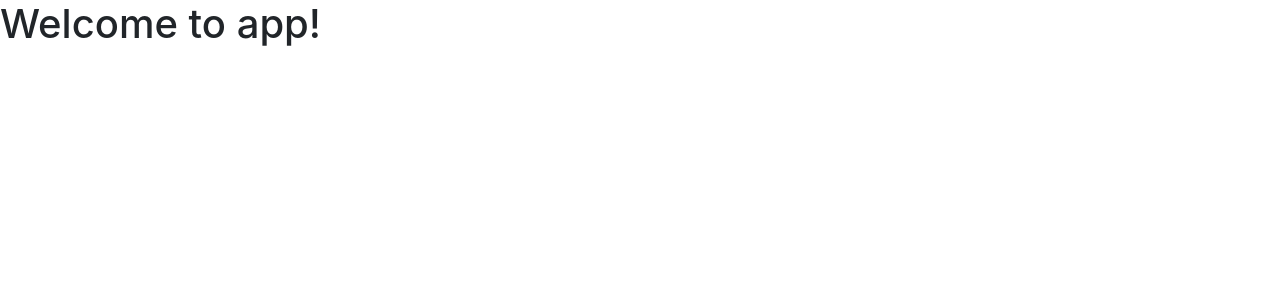
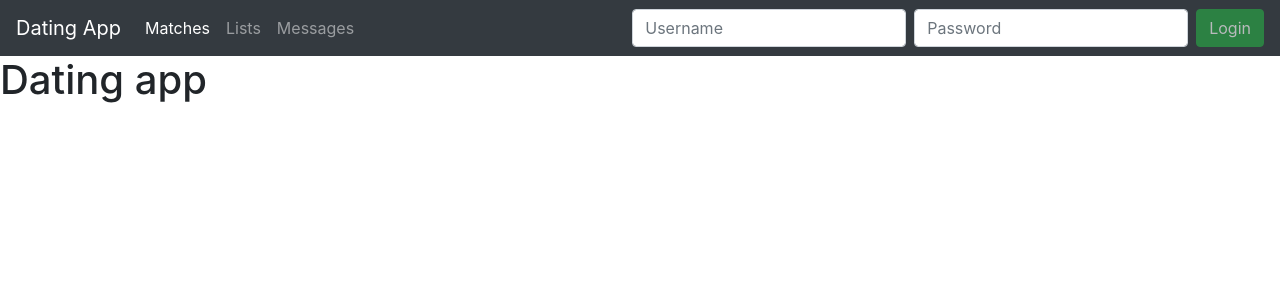
Before and after one commit to p-o-d/DatingApp-SPA, an Angular app: page / in a window 1280 px wide. Shown: the top 300 px of the page. Built offline with nearby package versions, Linux system fonts and the light colour scheme; no server answers.

Commit message:
+ navbar with login form

```diff
--- a/src/app/app.component.html
+++ b/src/app/app.component.html
@@ -1,7 +1,6 @@
 <!--The content below is only a placeholder and can be replaced.-->
-<div>
-  <h1>
-    Welcome to {{ title }}!
-  </h1>
-  <app-value></app-value>
-</div>
+<app-nav></app-nav>
+<h1>
+  Dating app
+</h1>
+<app-value></app-value>
--- /dev/null
+++ b/src/app/nav/nav.component.html
@@ -0,0 +1,20 @@
+<nav class="navbar navbar-expand-md navbar-dark bg-dark">
+  <a class="navbar-brand" href="#">Dating App</a>
+  <ul class="navbar-nav mr-auto">
+    <li class="nav-item active">
+      <a class="nav-link" href="#">Matches</a>
+    </li>
+    <li class="nav-item">
+      <a class="nav-link" href="#">Lists</a>
+    </li>
+    <li class="nav-item">
+      <a class="nav-link" href="#">Messages</a>
+    </li>
+  </ul>
+
+  <form #loginForm="ngForm" class="form-inline my-2 my-lg-0" (ngSubmit)="login()">
+    <input class="form-control mr-sm-2" type="text" name="username" placeholder="Username" required [(ngModel)]="model.username">
+    <input class="form-control mr-sm-2" type="password" name="pasword" placeholder="Password" required [(ngModel)]="model.password">
+    <button [disabled]="!loginForm.valid" class="btn btn-success my-2 my-sm-0" type="submit">Login</button>
+  </form>
+</nav>
--- /dev/null
+++ b/src/app/nav/nav.component.ts
@@ -0,0 +1,21 @@
+import { Component, OnInit } from '@angular/core';
+
+@Component({
+  selector: 'app-nav',
+  templateUrl: './nav.component.html',
+  styleUrls: ['./nav.component.css']
+})
+export class NavComponent implements OnInit {
+
+  model: any = {};
+
+  constructor() { }
+
+  ngOnInit() {
+  }
+
+  login() {
+    console.log(this.model);
+  }
+
+}
--- a/src/app/value/value.component.ts
+++ b/src/app/value/value.component.ts
@@ -13,7 +13,6 @@
   constructor(private http: HttpClient) { }
 
   ngOnInit() {
-    this.getValues();
   }
 
   getValues() {
```
Also changed, not shown: src/app/app.module.ts (+6 -2 lines), src/app/nav/nav.component.css (added), 1 other file (tests, documents, lock files or other folders).
